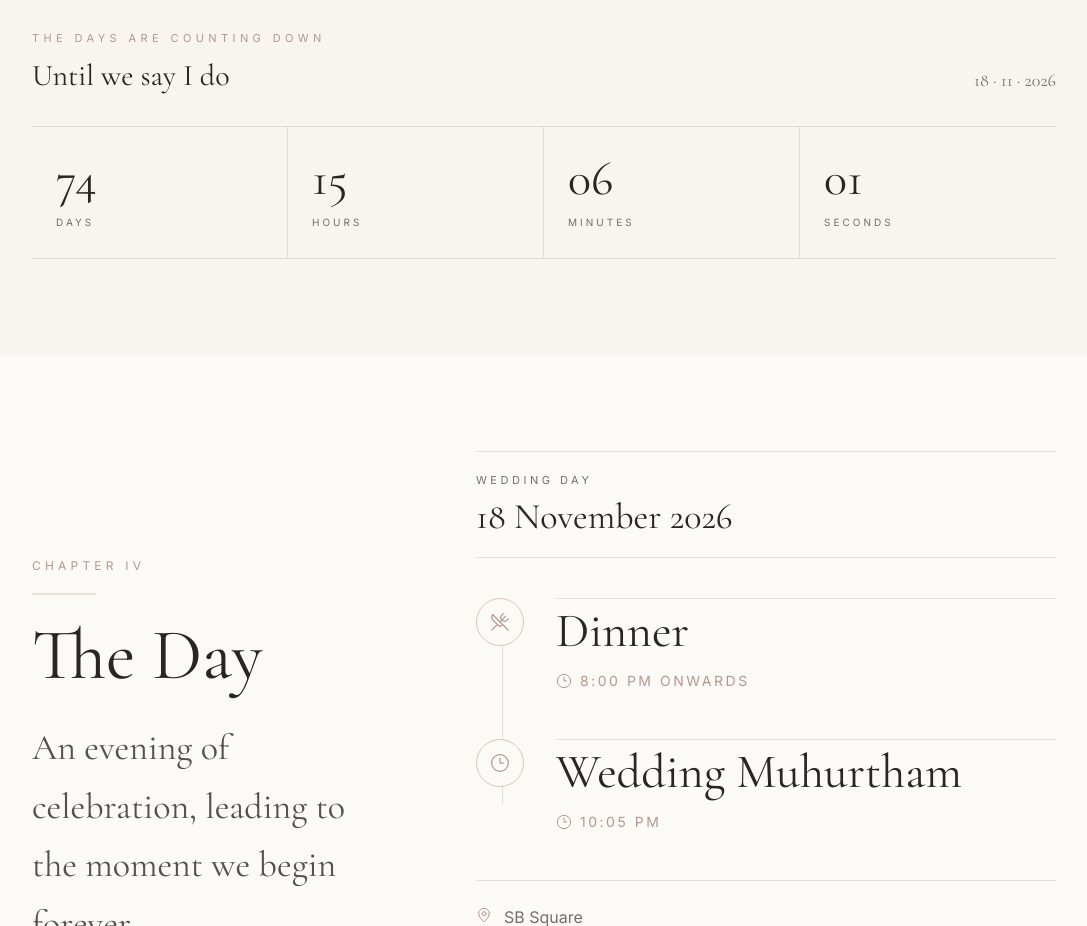
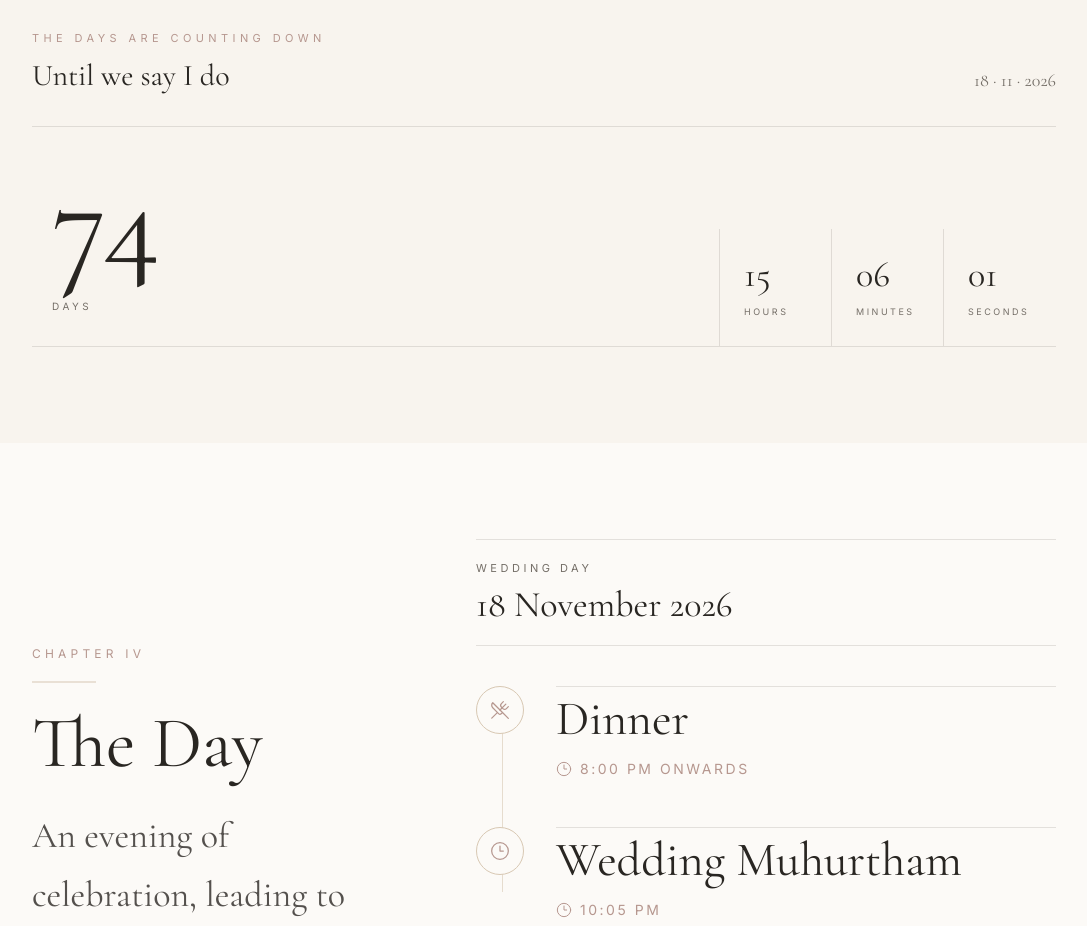
Before and after one commit to NikethVelala/NikSha, a Next.js app: page / in a window 1280 px wide. Shown: the part 4520-5446 px from the top of the page, without its empty margins (96-1183 px from the left). Built offline with nearby package versions, Linux system fonts and the light colour scheme.

Commit message:
refine countdown hierarchy

```diff
--- a/components/Countdown/Countdown.tsx
+++ b/components/Countdown/Countdown.tsx
@@ -4,28 +4,20 @@ import { useEffect, useState } from "react";
 import { motion } from "framer-motion";
 import { wedding } from "@/data/wedding";
 
-type TimeLeft = {
-  days: number;
-  hours: number;
-  minutes: number;
-  seconds: number;
-};
+type TimeLeft = { days: number; hours: number; minutes: number; seconds: number };
 
 function calculateTimeLeft(): TimeLeft {
-  const weddingDate = new Date(wedding.ceremony.dateTime).getTime();
-  const difference = weddingDate - Date.now();
-
+  const difference = new Date(wedding.ceremony.dateTime).getTime() - Date.now();
   if (difference <= 0) return { days: 0, hours: 0, minutes: 0, seconds: 0 };
-
   return {
-    days: Math.floor(difference / (1000 * 60 * 60 * 24)),
-    hours: Math.floor((difference / (1000 * 60 * 60)) % 24),
-    minutes: Math.floor((difference / (1000 * 60)) % 60),
+    days: Math.floor(difference / 86400000),
+    hours: Math.floor((difference / 3600000) % 24),
+    minutes: Math.floor((difference / 60000) % 60),
     seconds: Math.floor((difference / 1000) % 60),
   };
 }
 
-const units: Array<keyof TimeLeft> = ["days", "hours", "minutes", "seconds"];
+const secondaryUnits: Array<keyof Omit<TimeLeft, "days">> = ["hours", "minutes", "seconds"];
 
 export default function Countdown() {
   const [timeLeft, setTimeLeft] = useState<TimeLeft | null>(null);
@@ -54,22 +46,24 @@ export default function Countdown() {
         <p className="font-heading text-lg text-muted">18 · 11 · 2026</p>
       </div>
 
-      <div className="mt-8 grid grid-cols-2 border-y border-line sm:grid-cols-4">
-        {units.map((unit, index) => (
-          <motion.div
-            key={unit}
-            initial={{ opacity: 0, y: 8 }}
-            whileInView={{ opacity: 1, y: 0 }}
-            viewport={{ once: true }}
-            transition={{ duration: 0.5, delay: index * 0.06 }}
-            className="border-b border-line px-4 py-6 text-left last:border-b-0 sm:border-b-0 sm:border-r sm:px-6 sm:py-7 sm:last:border-r-0"
-          >
-            <p className="font-heading text-4xl leading-none text-charcoal sm:text-5xl">
-              {String(timeLeft[unit]).padStart(2, "0")}
-            </p>
-            <p className="mt-3 text-[10px] uppercase tracking-[0.3em] text-muted">{unit}</p>
-          </motion.div>
-        ))}
+      <div className="mt-8 flex flex-col border-y border-line sm:flex-row sm:items-end">
+        <div className="flex-1 px-1 py-7 sm:px-5 sm:py-8">
+          <p className="font-heading text-7xl leading-none text-charcoal sm:text-8xl lg:text-9xl">
+            {String(timeLeft.days).padStart(2, "0")}
+          </p>
+          <p className="mt-3 text-[10px] uppercase tracking-[0.35em] text-muted">Days</p>
+        </div>
+
+        <div className="grid grid-cols-3 border-t border-line sm:flex sm:border-l sm:border-t-0">
+          {secondaryUnits.map((unit) => (
+            <div key={unit} className="border-r border-line px-4 py-6 last:border-r-0 sm:min-w-28 sm:px-6 sm:py-7">
+              <p className="font-heading text-3xl leading-none text-charcoal sm:text-4xl">
+                {String(timeLeft[unit]).padStart(2, "0")}
+              </p>
+              <p className="mt-3 text-[9px] uppercase tracking-[0.28em] text-muted">{unit}</p>
+            </div>
+          ))}
+        </div>
       </div>
     </motion.div>
   );
```
